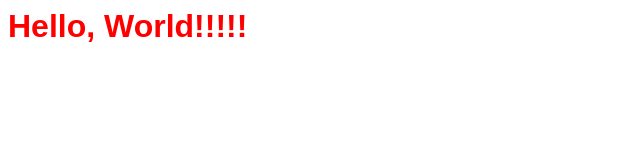
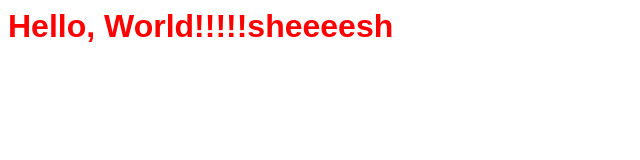
Before and after one commit to GiaSoPas/Exam-Go, a plain HTML site: page views/index.html in a window 1280 px wide. Shown: the whole page, without its empty margins (0-640 px from the left). Drawn offline with Linux system fonts and the light colour scheme.

Commit message:
Update index.html

```diff
--- a/views/index.html
+++ b/views/index.html
@@ -3,6 +3,6 @@
     <link rel="stylesheet" href="/css/stylesheet.css" />
   </head>
   <body>
-    <h1>Hello, World!!!!!</h1>
+    <h1>Hello, World!!!!!sheeeesh</h1>
   </body>
 </html>
```
